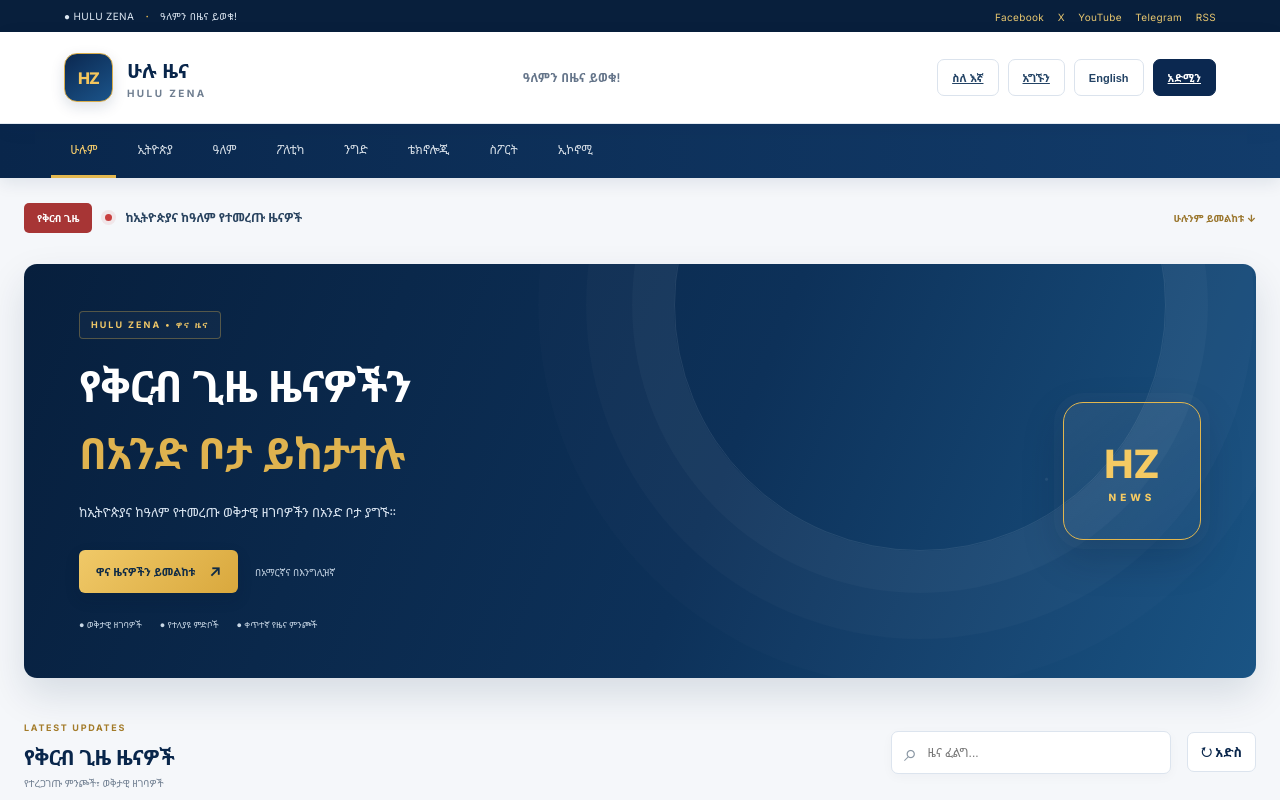
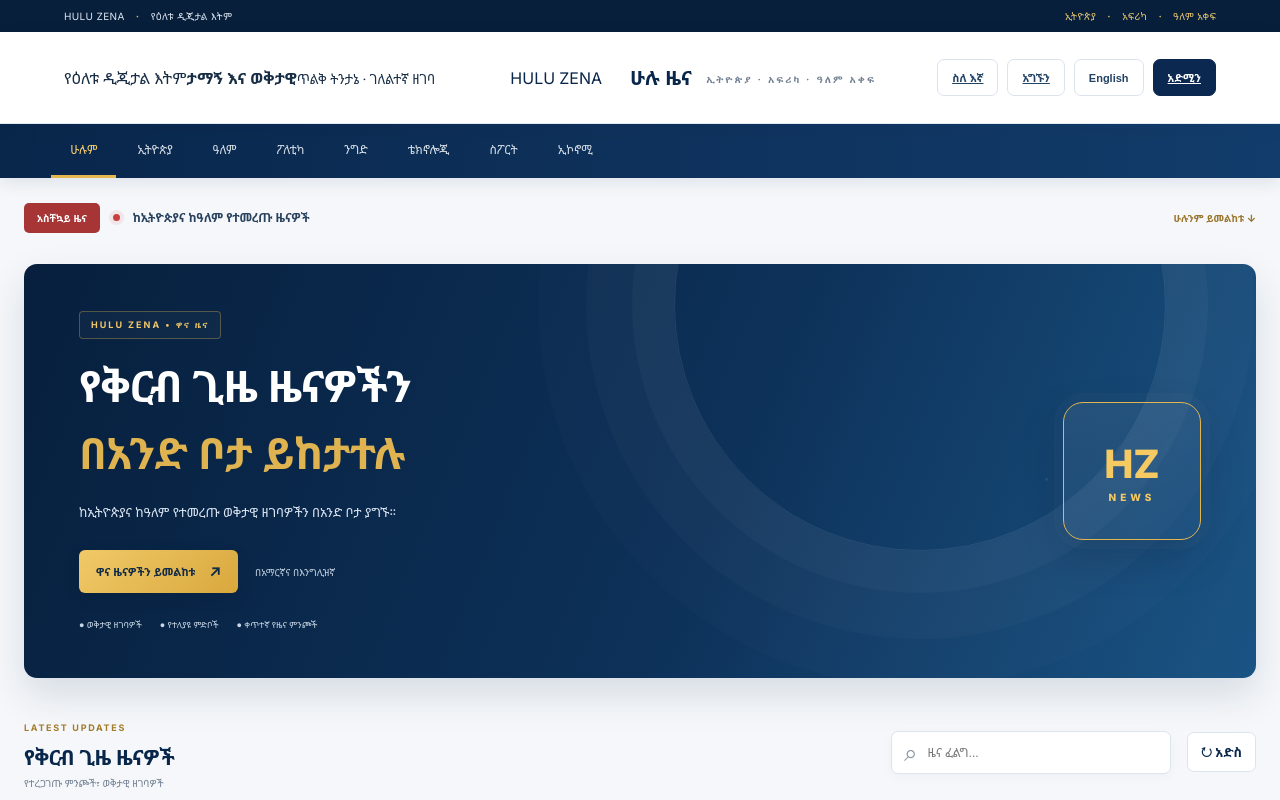
Before and after one commit to birhanubiyadgie23-sys/hulu-zena, a website: page public/index.html in a window 1280 px wide. Shown: the top 800 px of the page. Drawn offline with Linux system fonts and the light colour scheme; no server answers.

Commit message:
Apply supplied editorial masthead layout to public homepage

```diff
--- a/public/index.html
+++ b/public/index.html
@@ -7,9 +7,9 @@
   <title>ሁሉ ዜና | HULU ZENA</title><link rel="stylesheet" href="/styles.css">
 </head>
 <body>
-<div class="utility-bar"><span>● HULU ZENA <b>·</b> ዓለምን በዜና ይወቁ!</span><span class="utility-social">Facebook　 X　 YouTube　 Telegram　 RSS</span></div><header class="topbar"><a class="brand" href="/"><span class="brand-mark">HZ</span><span><b>ሁሉ ዜና</b><small>HULU ZENA</small></span></a><div class="tagline">ዓለምን በዜና ይወቁ!</div><div class="header-actions"><a href="/about.html" class="outline-btn">ስለ እኛ</a><a href="/contact.html" class="outline-btn">አግኙን</a><button id="languageToggle" class="outline-btn">English</button><a id="adminOpen" class="outline-btn" href="/admin.html">አድሚን</a></div></header>
+<div class="utility-bar"><span class="utility-edition"><span class="utility-dot"></span> HULU ZENA <b>·</b> የዕለቱ ዲጂታል እትም</span><span class="utility-social">ኢትዮጵያ <b>·</b> አፍሪካ <b>·</b> ዓለም አቀፍ</span></div><header class="topbar"><div class="masthead-side"><span class="masthead-kicker">የዕለቱ ዲጂታል እትም</span><strong>ታማኝ እና ወቅታዊ</strong><small>ጥልቅ ትንታኔ · ገለልተኛ ዘገባ</small></div><a class="brand masthead-brand" href="/"><span class="brand-rule"></span><span class="brand-wordmark">HULU ZENA</span><span class="brand-rule"></span><b>ሁሉ ዜና</b><small>ኢትዮጵያ · አፍሪካ · ዓለም አቀፍ</small></a><div class="header-actions"><a href="/about.html" class="outline-btn">ስለ እኛ</a><a href="/contact.html" class="outline-btn">አግኙን</a><button id="languageToggle" class="outline-btn">English</button><a id="adminOpen" class="outline-btn" href="/admin.html">አድሚን</a></div></header>
 <nav class="nav"><div class="nav-inner" id="categories"><button class="active" data-category="all">ሁሉም</button><button data-category="ethiopia">ኢትዮጵያ</button><button data-category="world">ዓለም</button><button data-category="politics">ፖለቲካ</button><button data-category="business">ንግድ</button><button data-category="technology">ቴክኖሎጂ</button><button data-category="sports">ስፖርት</button><button data-category="economy">ኢኮኖሚ</button></div></nav>
-<div class="breaking-strip"><span class="breaking-label">የቅርብ ጊዜ</span><span class="breaking-pulse" aria-hidden="true"></span><p id="tickerText">ከኢትዮጵያና ከዓለም የተመረጡ ዜናዎች</p><a href="#newsGrid">ሁሉንም ይመልከቱ ↓</a></div>
+<div class="breaking-strip"><span class="breaking-label">አስቸኳይ ዜና</span><span class="breaking-pulse" aria-hidden="true"></span><p id="tickerText">ከኢትዮጵያና ከዓለም የተመረጡ ዜናዎች</p><a href="#newsGrid">ሁሉንም ይመልከቱ ↓</a></div>
 <main class="container"><section class="hero"><div><span class="eyebrow">HULU ZENA • ዋና ዜና</span><h1>የቅርብ ጊዜ ዜናዎችን<br><em>በአንድ ቦታ ይከታተሉ</em></h1><p>ከኢትዮጵያና ከዓለም የተመረጡ ወቅታዊ ዘገባዎችን በአንድ ቦታ ያግኙ።</p><div class="hero-actions"><a class="hero-cta" href="#newsGrid">ዋና ዜናዎችን ይመልከቱ <span>↗</span></a><span class="hero-note">በአማርኛና በእንግሊዝኛ</span></div><div class="hero-points"><span>● ወቅታዊ ዘገባዎች</span><span>● የተለያዩ ምድቦች</span><span>● ቀጥተኛ የዜና ምንጮች</span></div></div><div class="hero-stamp">HZ<span>NEWS</span></div></section>
 <section class="section-head"><div><span class="eyebrow">LATEST UPDATES</span><h2 id="feedTitle">የቅርብ ጊዜ ዜናዎች</h2><p class="section-subtitle">የተረጋገጡ ምንጮች፣ ወቅታዊ ዘገባዎች</p></div><div class="feed-tools"><label class="search-box"><span aria-hidden="true">⌕</span><input id="newsSearch" type="search" placeholder="ዜና ፈልግ..." aria-label="ዜና ፈልግ"></label><button id="refresh" class="text-btn">↻ አድስ</button></div></section><div id="status" class="status">ዜናዎች በመጫን ላይ...</div><section class="portal-layout"><div id="newsGrid" class="news-grid" aria-live="polite"></div><aside class="trending-panel"><h3>🔥 ታዋቂ ዜናዎች</h3><div id="trendingList"><p>ዜናዎች በመጫን ላይ...</p></div><section class="newsletter"><h3>✉ የዜና እውቀት ይቀበሉ</h3><p>የቅርብ ዜናዎችን ይከታተሉ።</p><a href="/contact.html">ያግኙን</a></section></aside></section>
 
```
